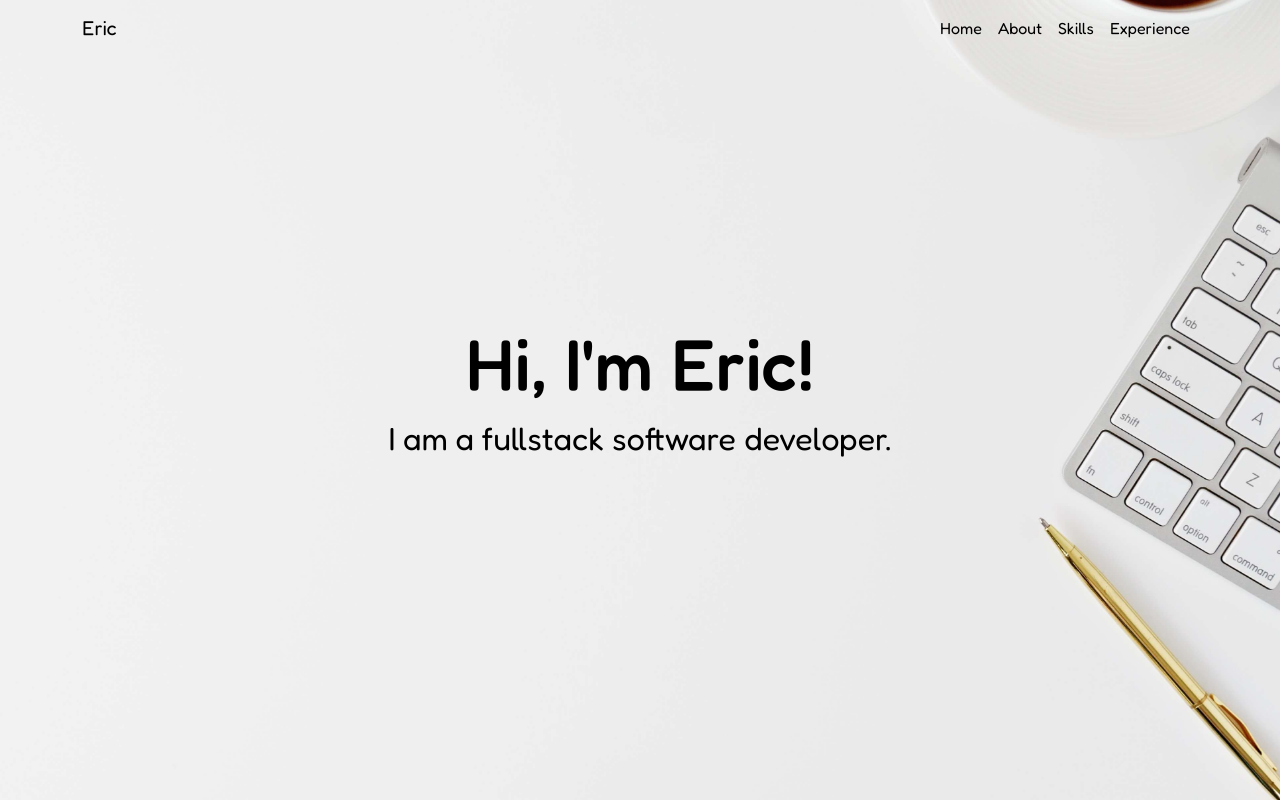
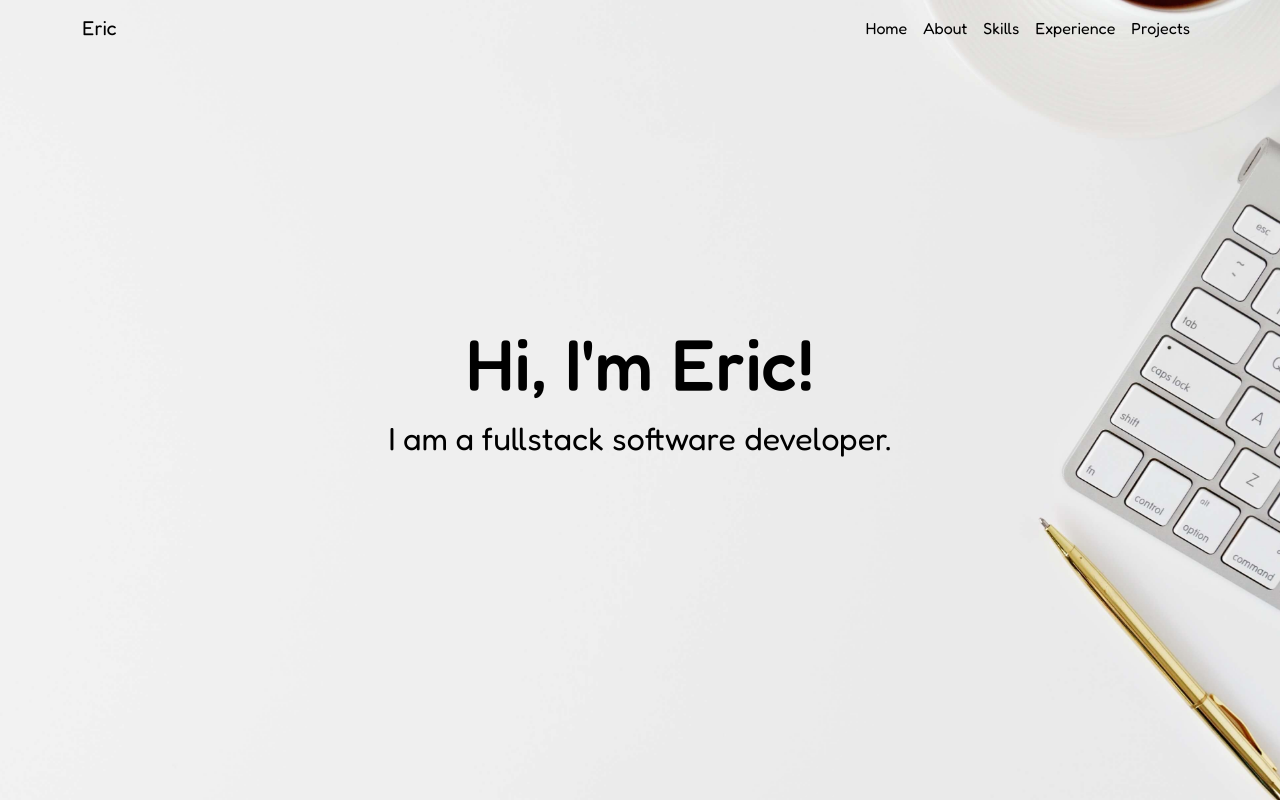
Before and after one commit to ejanerop/react-portfolio, a React (Create React App) app: page / in a window 1280 px wide. Shown: the top 802 px of the page. Built offline with nearby package versions, Linux system fonts and the light colour scheme.

Commit message:
Added projects link to navbar

```diff
--- a/src/components/navbar/navbar.component.jsx
+++ b/src/components/navbar/navbar.component.jsx
@@ -63,6 +63,11 @@
                                 Experience
                             </a>
                         </li>
+                        <li className="nav-item">
+                            <a className="nav-link" href="#projects">
+                                Projects
+                            </a>
+                        </li>
                     </ul>
                 </div>
             </div>
```
